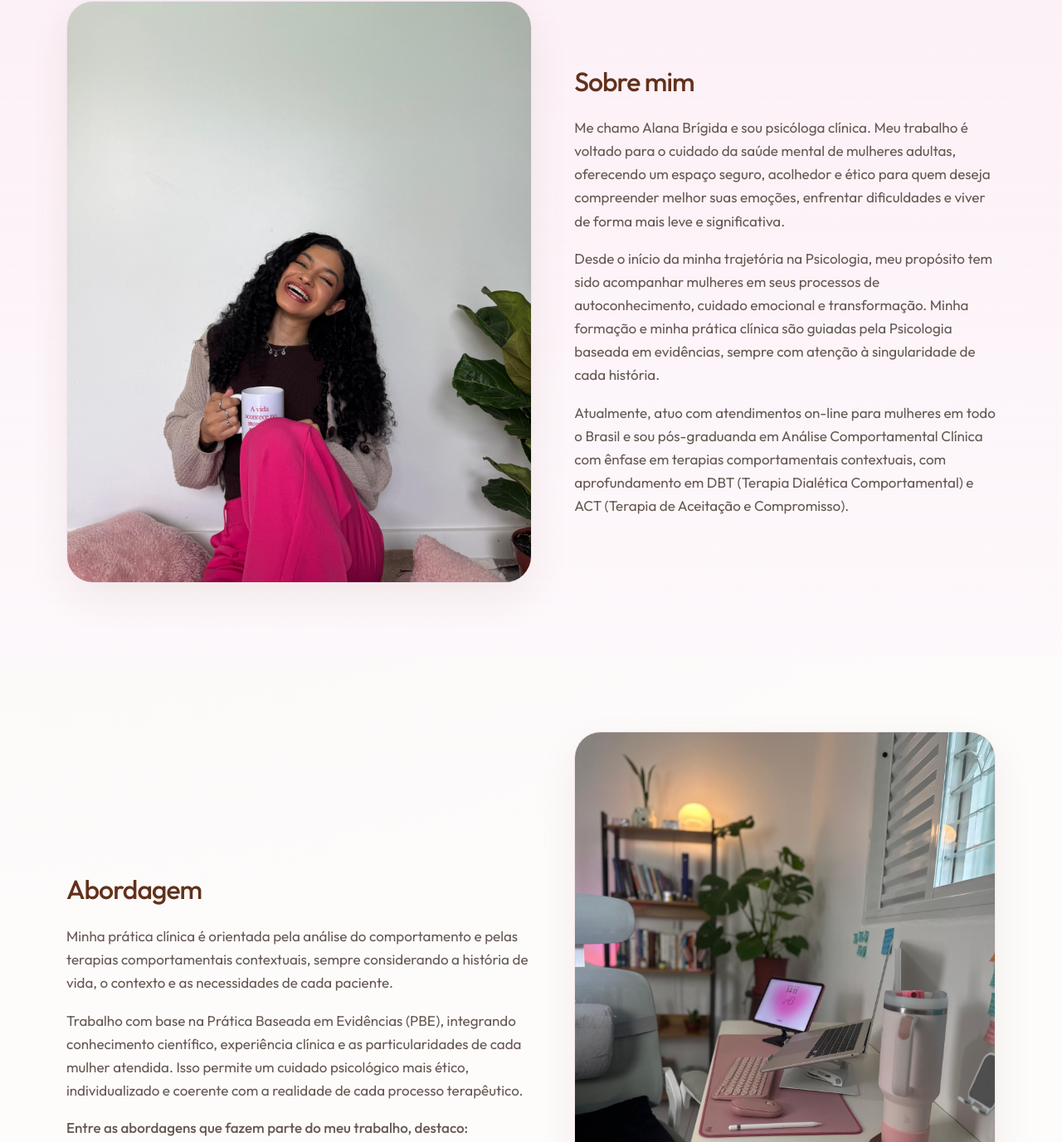
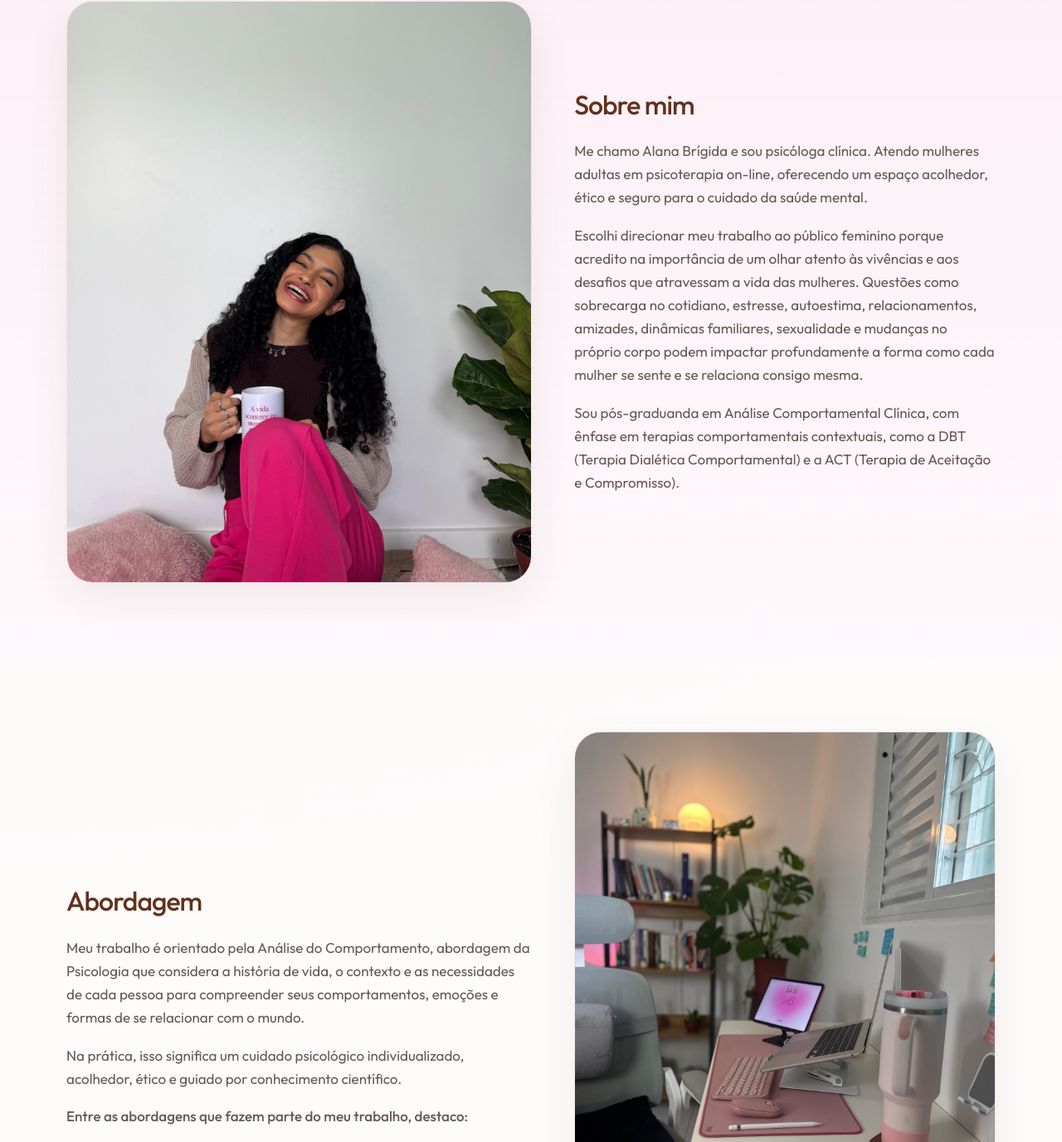
Before and after one commit to narleysousa/Psic-loga-Alana-Br-gida, a website built with Vite: page index.html in a window 1280 px wide. Shown: the part 1017-2394 px from the top of the page at 83% size. Built offline with nearby package versions, Linux system fonts and the light colour scheme.

Commit message:
Enhance content and styling in index.html, updating therapeutic descriptions and improving text clarity. Adjust CSS for better typography, including increased font sizes and weights for key elements. Remove redundant note in JavaScript related to WhatsApp contact.

```diff
--- a/css/styles.css
+++ b/css/styles.css
@@ -309,17 +309,17 @@ code {
 
 .eyebrow {
   margin: 0 0 0.75rem;
-  font-size: 0.8rem;
+  font-size: 1.4rem;
   letter-spacing: 0.2em;
   text-transform: uppercase;
   color: var(--accent-dark);
-  font-weight: 600;
+  font-weight: 800;
 }
 
 .hero__title {
   margin: 0 0 1rem;
   max-width: 16ch;
-  font-size: clamp(2rem, 5vw, 3rem);
+  font-size: 1.2rem;
   font-weight: 500;
   line-height: 1.08;
   letter-spacing: -0.04em;
@@ -329,13 +329,14 @@ code {
 .hero__lead {
   margin: 0 0 1rem;
   max-width: 54ch;
-  font-size: 1.125rem;
+  font-size: 1.2rem;
   color: var(--text-muted);
 }
 
 .hero__sub {
   margin: 0 0 2rem;
   max-width: 48ch;
+  font-size: 1.2rem;
   color: var(--text-muted);
 }
 
--- a/index.html
+++ b/index.html
@@ -119,8 +119,14 @@
         <div class="container hero__layout">
           <div class="hero__content">
             <p class="eyebrow">Psicoterapia para mulheres</p>
+            <p class="hero__lead">Atendimento on-line para mulheres adultas</p>
+            <p class="hero__sub">
+              Um espaço de acolhimento e escuta para mulheres que querem entender
+              melhor suas emoções, enfrentar os desafios do dia a dia e viver com
+              mais sentido.
+            </p>
             <h1 id="hero-title" class="hero__title">
-              Um espaço de acolhimento, escuta e cuidado
+              Um espaço de acolhimento, escuta e cuidado.
             </h1>
             <p class="hero__lead">
               Para mulheres adultas que desejam compreender melhor suas emoções,
@@ -171,25 +177,22 @@
             <h2 id="sobre-title" class="section__title">Sobre mim</h2>
             <div class="prose">
               <p>
-                Me chamo Alana Brígida e sou psicóloga clínica. Meu trabalho é voltado
-                para o cuidado da saúde mental de mulheres adultas, oferecendo um
-                espaço seguro, acolhedor e ético para quem deseja compreender melhor
-                suas emoções, enfrentar dificuldades e viver de forma mais leve e
-                significativa.
+                Me chamo Alana Brígida e sou psicóloga clínica. Atendo mulheres adultas
+                em psicoterapia on-line, oferecendo um espaço acolhedor, ético e seguro
+                para o cuidado da saúde mental.
               </p>
               <p>
-                Desde o início da minha trajetória na Psicologia, meu propósito tem sido
-                acompanhar mulheres em seus processos de autoconhecimento, cuidado
-                emocional e transformação. Minha formação e minha prática clínica são
-                guiadas pela Psicologia baseada em evidências, sempre com atenção à
-                singularidade de cada história.
+                Escolhi direcionar meu trabalho ao público feminino porque acredito na
+                importância de um olhar atento às vivências e aos desafios que
+                atravessam a vida das mulheres. Questões como sobrecarga no cotidiano,
+                estresse, autoestima, relacionamentos, amizades, dinâmicas familiares,
+                sexualidade e mudanças no próprio corpo podem impactar profundamente a
+                forma como cada mulher se sente e se relaciona consigo mesma.
               </p>
               <p>
-                Atualmente, atuo com atendimentos on-line para mulheres em todo o
-                Brasil e sou pós-graduanda em Análise Comportamental Clínica com
-                ênfase em terapias comportamentais contextuais, com aprofundamento em
-                DBT (Terapia Dialética Comportamental) e ACT (Terapia de Aceitação e
-                Compromisso).
+                Sou pós-graduanda em Análise Comportamental Clínica, com ênfase em
+                terapias comportamentais contextuais, como a DBT (Terapia Dialética
+                Comportamental) e a ACT (Terapia de Aceitação e Compromisso).
               </p>
             </div>
           </div>
@@ -202,16 +205,14 @@
             <h2 id="abordagem-title" class="section__title">Abordagem</h2>
             <div class="prose">
               <p>
-                Minha prática clínica é orientada pela análise do comportamento e
-                pelas terapias comportamentais contextuais, sempre considerando a
-                história de vida, o contexto e as necessidades de cada paciente.
+                Meu trabalho é orientado pela Análise do Comportamento, abordagem da
+                Psicologia que considera a história de vida, o contexto e as
+                necessidades de cada pessoa para compreender seus comportamentos,
+                emoções e formas de se relacionar com o mundo.
               </p>
               <p>
-                Trabalho com base na Prática Baseada em Evidências (PBE), integrando
-                conhecimento científico, experiência clínica e as particularidades de
-                cada mulher atendida. Isso permite um cuidado psicológico mais ético,
-                individualizado e coerente com a realidade de cada processo
-                terapêutico.
+                Na prática, isso significa um cuidado psicológico individualizado,
+                acolhedor, ético e guiado por conhecimento científico.
               </p>
               <p class="section__lead">Entre as abordagens que fazem parte do meu trabalho, destaco:</p>
             </div>
@@ -535,9 +536,6 @@
               >
                 Falar no WhatsApp
               </a>
-              <p class="contact-actions__note" id="contact-note">
-                Ao clicar, o WhatsApp abre com uma mensagem inicial para facilitar o contato.
-              </p>
             </div>
           </div>
 
--- a/js/main.js
+++ b/js/main.js
@@ -86,10 +86,6 @@ function initWhatsAppLinks() {
     fab.rel = "noopener noreferrer";
   }
 
-  if (note) {
-    note.textContent =
-      "Ao clicar, o WhatsApp abre com uma mensagem inicial para facilitar o contato.";
-  }
 }
 
 function initSocialLinks() {
```
